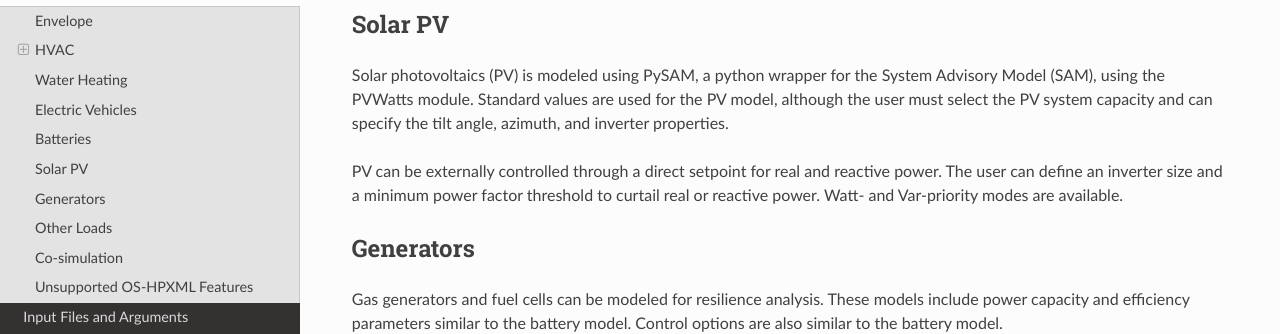
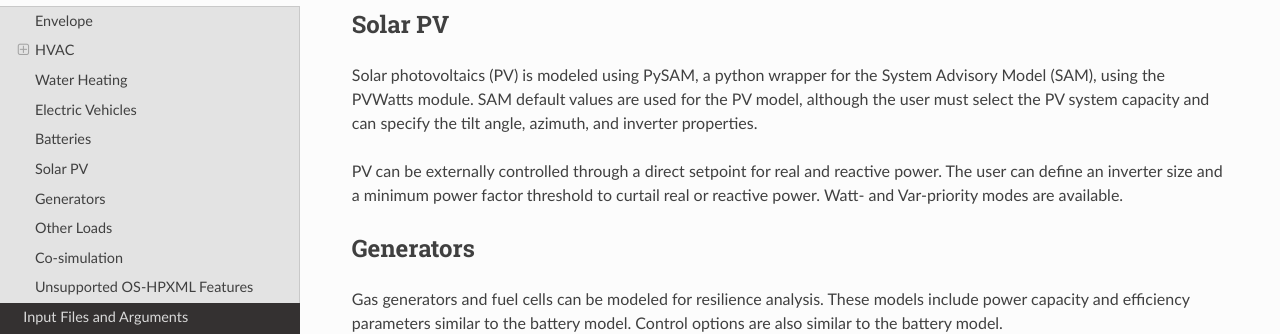
Before and after one commit to NREL/OCHRE, a Sphinx documentation site: the page built from docs/source/ModelingApproach.rst, in a window 1280 px wide and 900 px high, scrolled down 5772 px. Shown: the part 192-526 px from the top of the window. Built offline with Sphinx 7.4.7 and the Read the Docs theme 2.0.0, drawn with Linux system fonts in a browser that asks for light colours.

Commit message:
doc updates

```diff
--- a/docs/source/InputsAndArguments.rst
+++ b/docs/source/InputsAndArguments.rst
@@ -564,7 +564,7 @@ optional equipment-specific arguments for PV.
 +-------------------------+---------------+-----------------------+------------------------------------------+------------------------------------------------------------------------------------+
 | ``azimuth``             | number        | No                    | Taken from HPXML, south-most facing roof | Azimuth angle from south, in degrees. Used for SAM                                 |
 +-------------------------+---------------+-----------------------+------------------------------------------+------------------------------------------------------------------------------------+
-| ``inverter_capacity``   | number        | No                    | PV.capacity                              | Inverter apparent power capacity, in kVA                                           |
+| ``inverter_capacity``   | number        | No                    | PV.capacity                              | Inverter apparent power capacity, in kVA. Used for SAM                             |
 +-------------------------+---------------+-----------------------+------------------------------------------+------------------------------------------------------------------------------------+
 | ``inverter_efficiency`` | number        | No                    | Use default from SAM                     | Efficiency of the inverter, unitless. Used for SAM                                 |
 +-------------------------+---------------+-----------------------+------------------------------------------+------------------------------------------------------------------------------------+
--- a/docs/source/ModelingApproach.rst
+++ b/docs/source/ModelingApproach.rst
@@ -306,7 +306,7 @@ Solar PV
 --------
 
 Solar photovoltaics (PV) is modeled using PySAM, a python wrapper for the
-System Advisory Model (SAM), using the PVWatts module. Standard values are
+System Advisory Model (SAM), using the PVWatts module. SAM default values are
 used for the PV model, although the user must select the PV system capacity
 and can specify the tilt angle, azimuth, and inverter properties.
 
```
